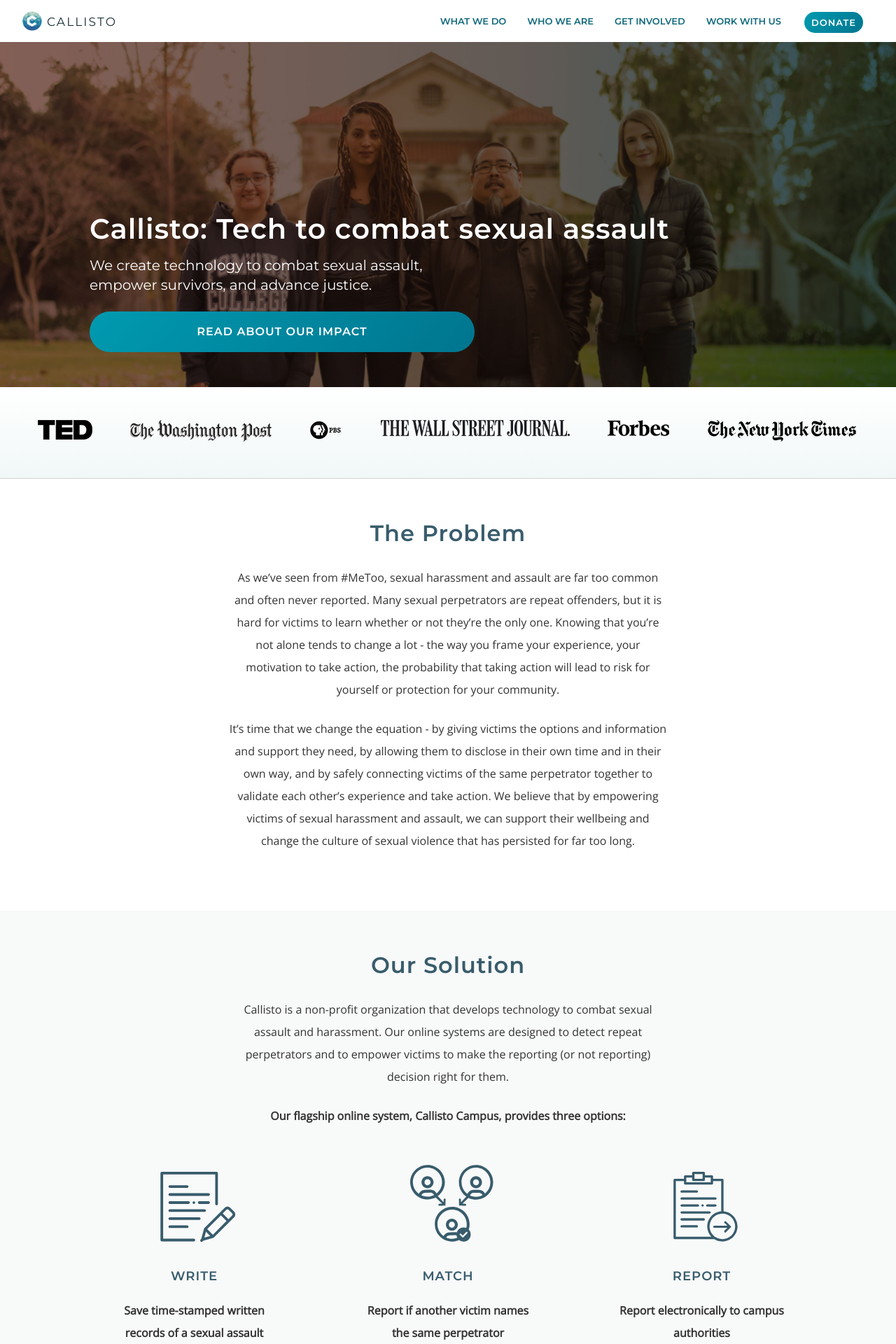
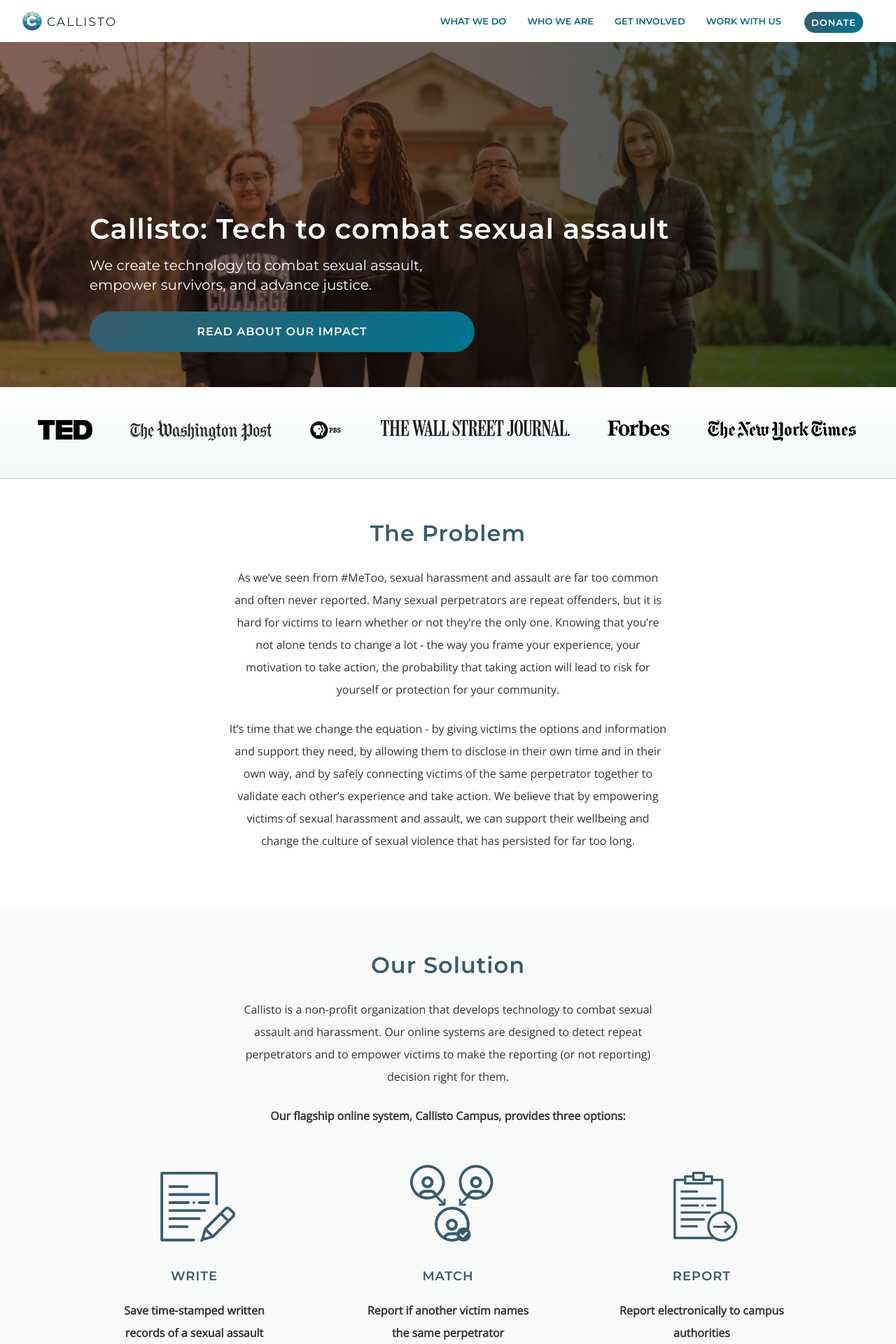
Before and after one commit to project-callisto/projectcallisto-dot-org, a Jekyll site: the page built from index.html, in a window 1280 px wide. Shown: the top 1920 px of the page at 70% size. Built offline with Jekyll 4.4.1, drawn with Linux system fonts in a browser that asks for light colours.

Commit message:
Updated button color

```diff
--- a/_sass/_variables.scss
+++ b/_sass/_variables.scss
@@ -40,7 +40,7 @@
 $color-blue-dark: #005e8d;
 $color-blue-deep: #103536;
 $color-blue-deeper: #00758f;
-$color-blue-button: #009ab0;
+$color-blue-button: #385C6C;
 $color-blue-1: #458A9A;
 
 $color-peach: #ffae78;
```
